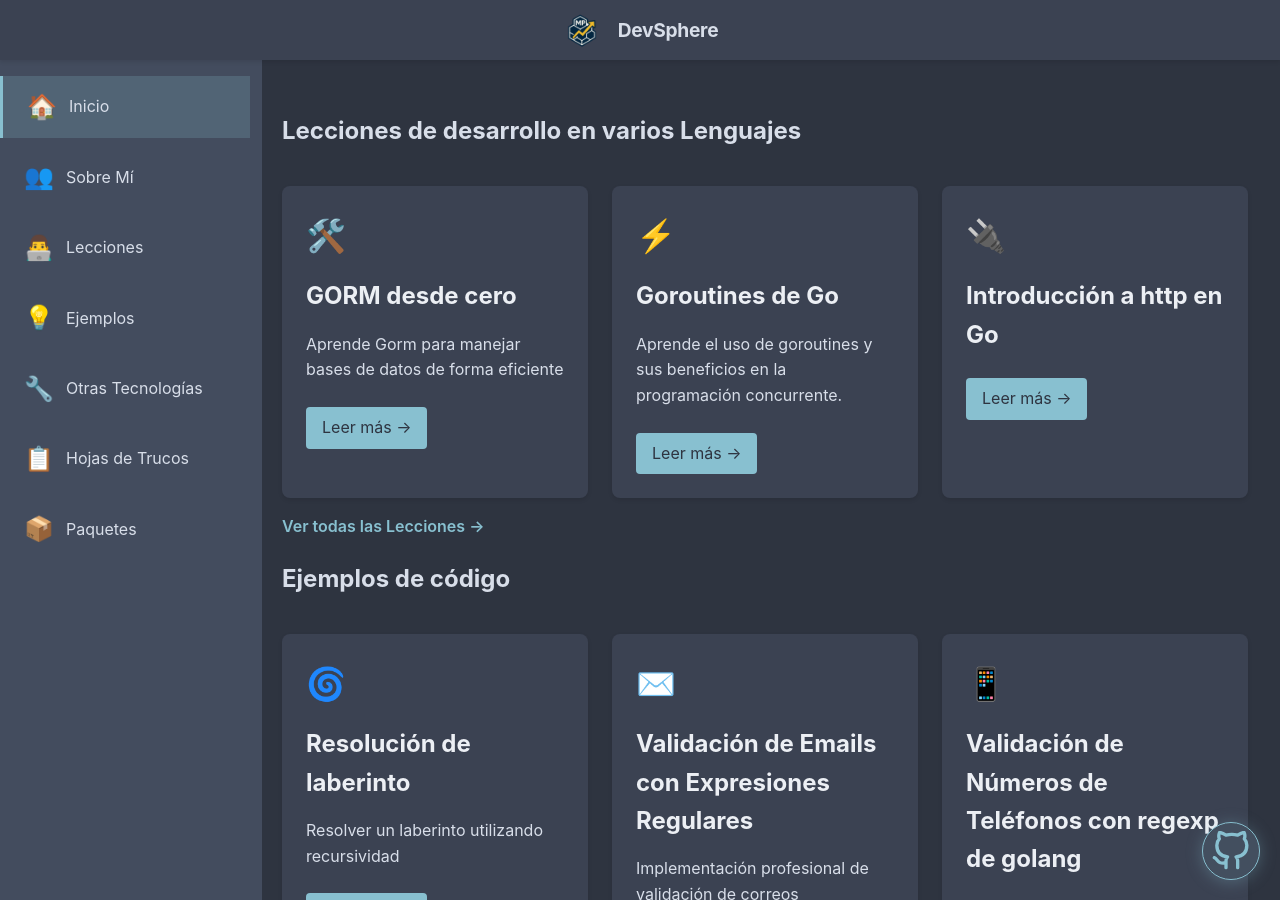
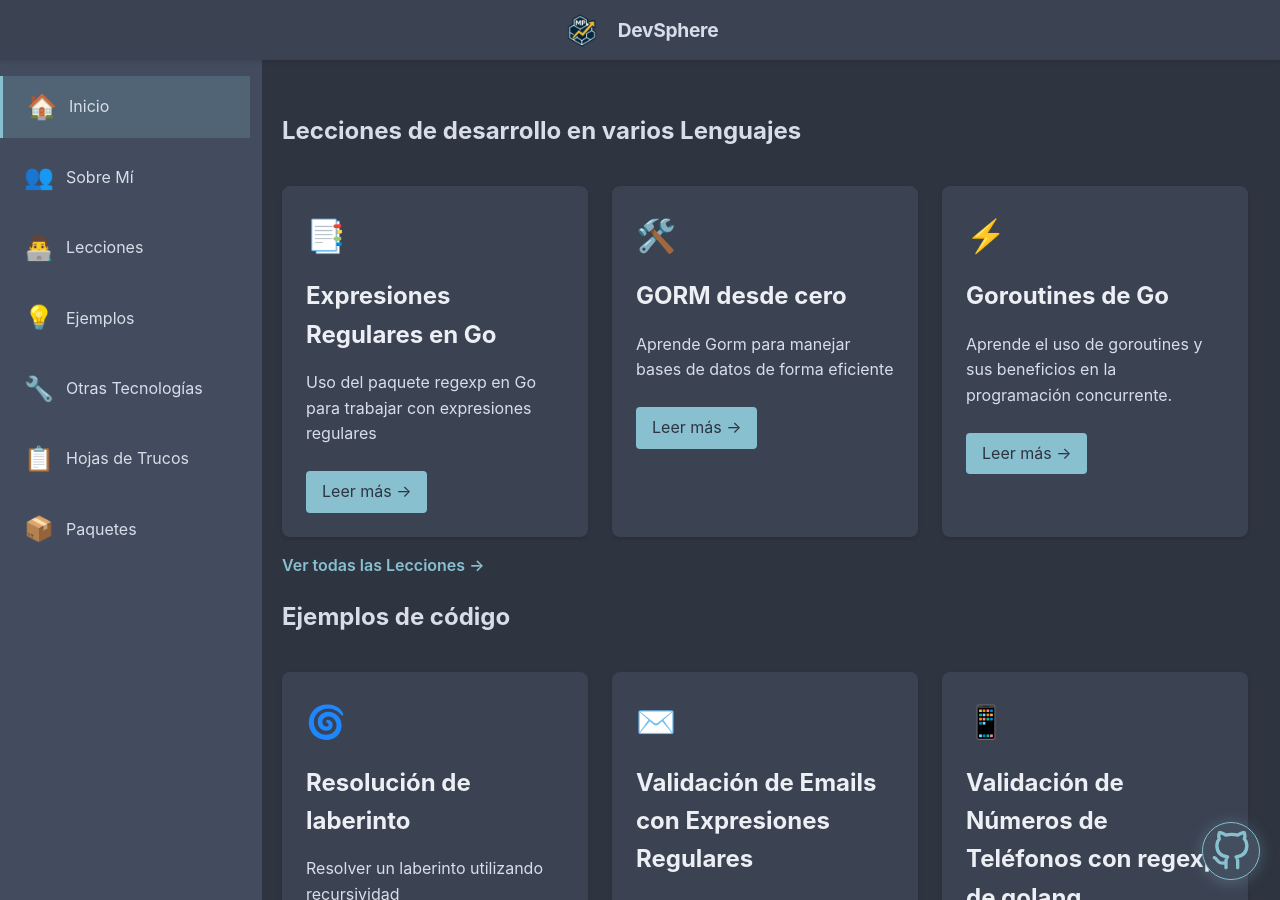
Before and after one commit to MiguelP-Dev/miguelp-dev.github.io, a Jekyll site: the page built from index.html, in a window 1280 px wide and 900 px high. Built offline with Jekyll 4.4.1, drawn with Linux system fonts in a browser that asks for light colours; part of the change alters nothing that is shown.

Commit message:
fix: reparada el articlo sobre expresiones regulares

```diff
--- a/_pages/lessons/regexp.md
+++ b/_pages/lessons/regexp.md
@@ -2,9 +2,10 @@
 layout: default
 title: "Expresiones Regulares en Go"
 description: "Uso del paquete regexp en Go para trabajar con expresiones regulares"
-permalink: /lessons/go/regexp/
+permalink: /lessons/regexp/
 category: lessons
 subcategory: go
+article: true
 icon: 📑
 ---
 
```
